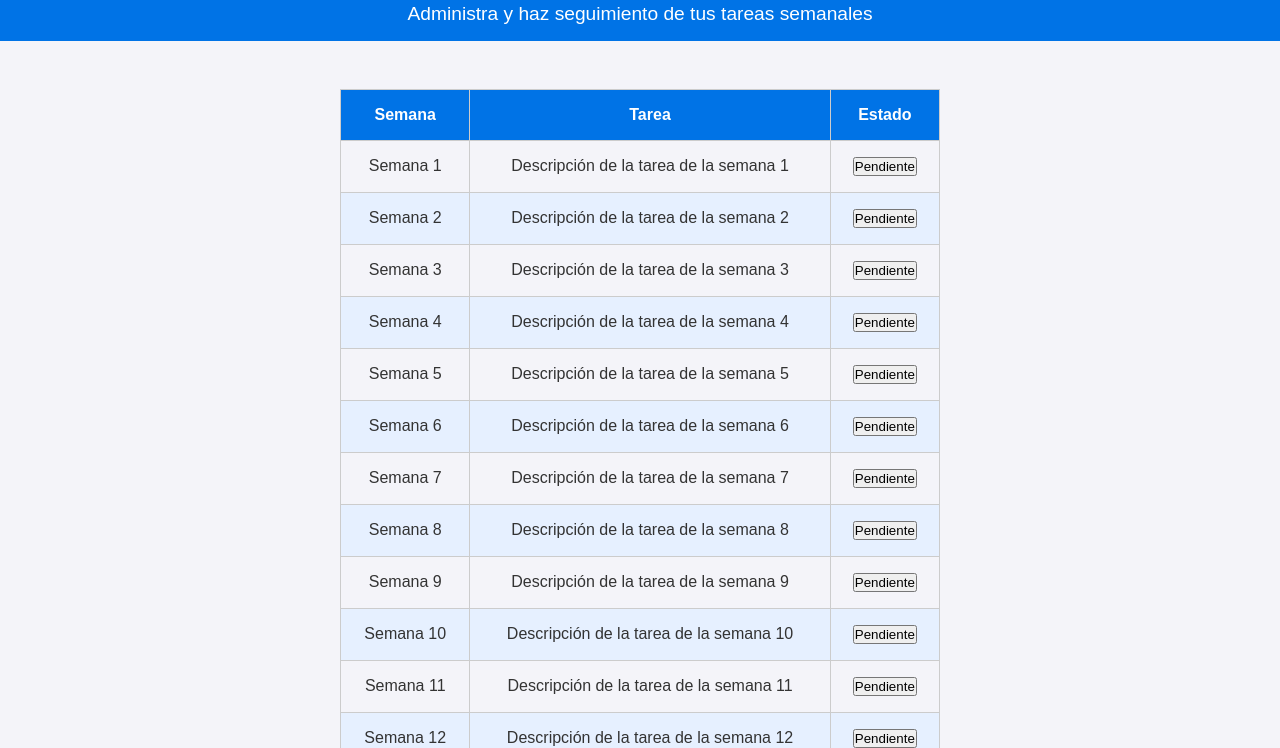
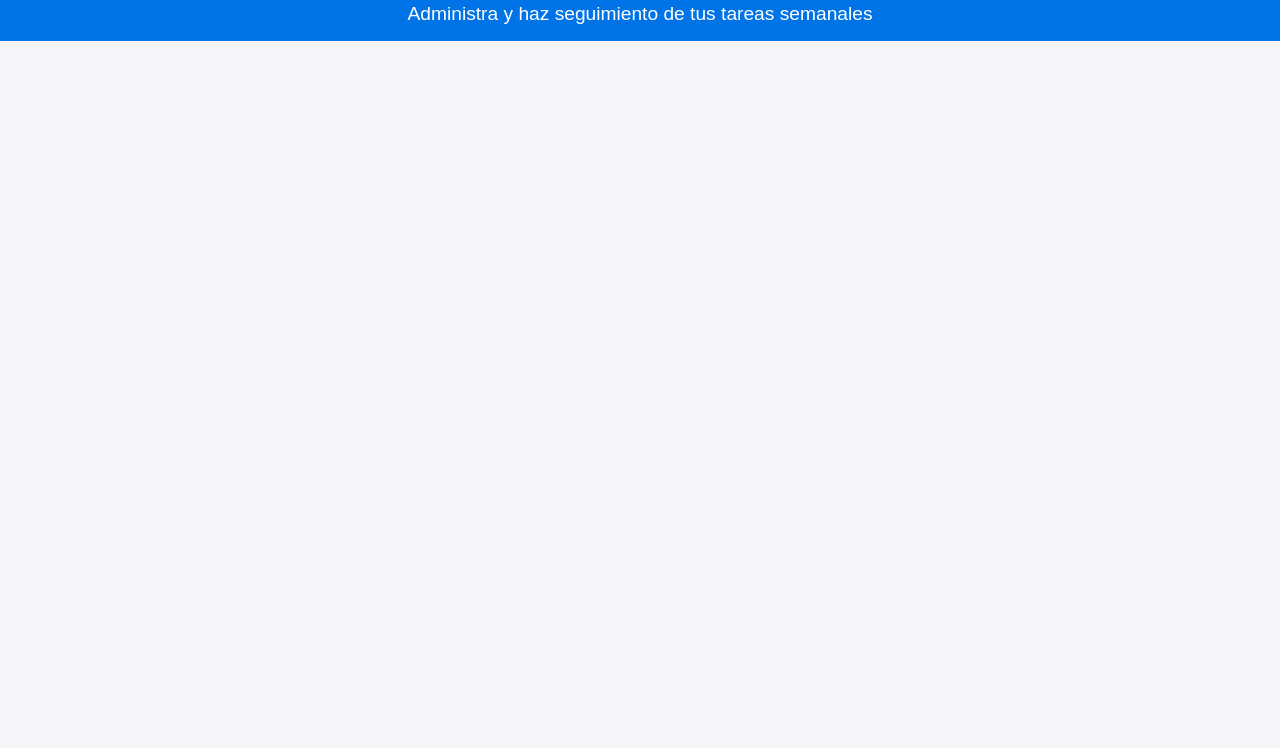
Before and after one commit to VivanDg/vivand.github.io, a plain HTML site: page index.html in a window 1280 px wide. Shown: the part 52-800 px from the top of the page. Drawn offline with Linux system fonts and the light colour scheme.

Commit message:
Update index.html

```diff
--- a/index.html
+++ b/index.html
@@ -13,18 +13,9 @@
     </header>
 
     <main>
-        <table id="tasksTable">
-            <thead>
-                <tr>
-                    <th>Semana</th>
-                    <th>Tarea</th>
-                    <th>Estado</th>
-                </tr>
-            </thead>
-            <tbody>
-                <!-- Las filas de la tabla se generarán dinámicamente en JavaScript -->
-            </tbody>
-        </table>
+        <ul id="weeksList">
+            <!-- Generar enlaces a cada semana -->
+        </ul>
     </main>
 
     <script src="script.js"></script>
```
